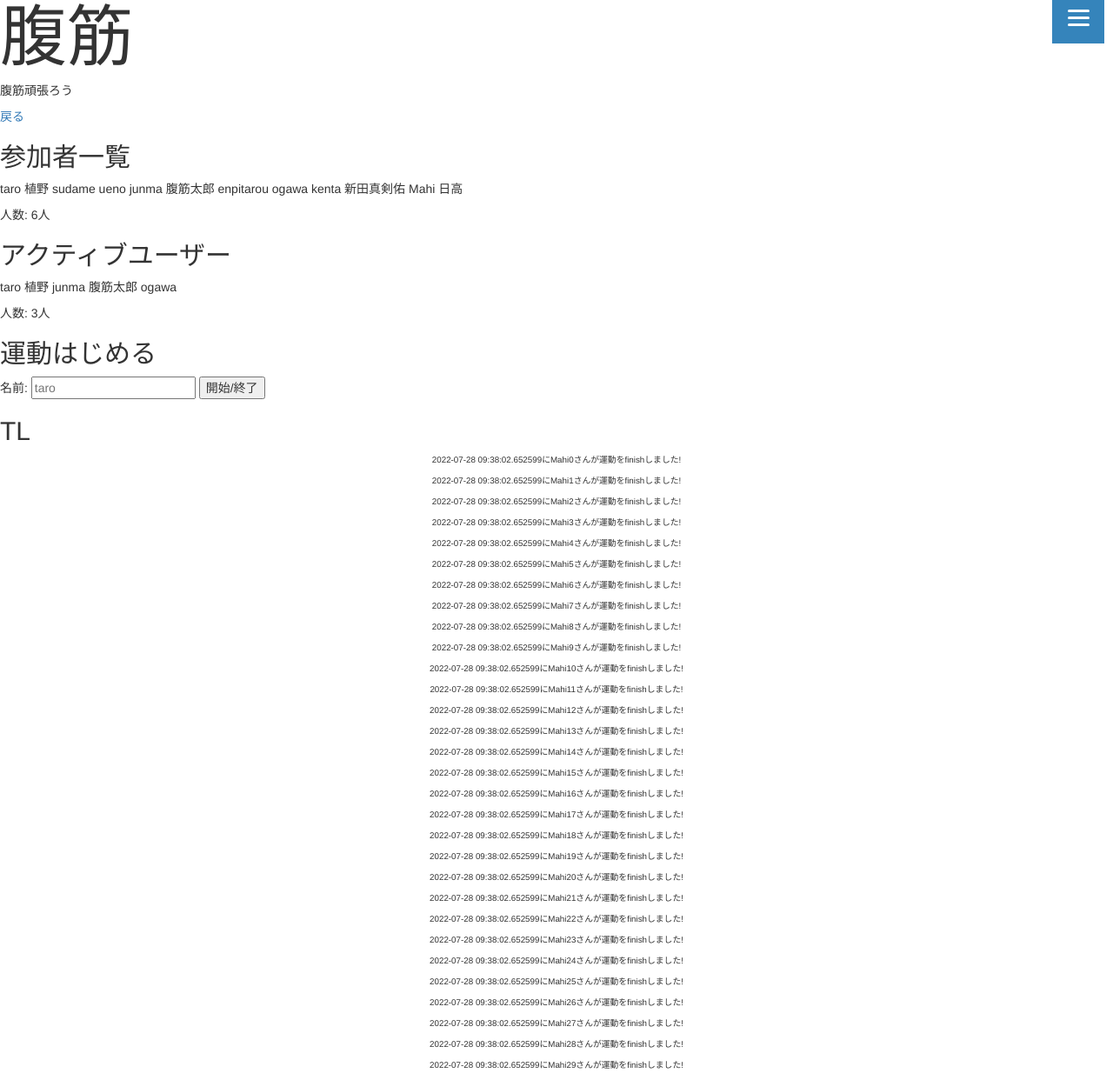
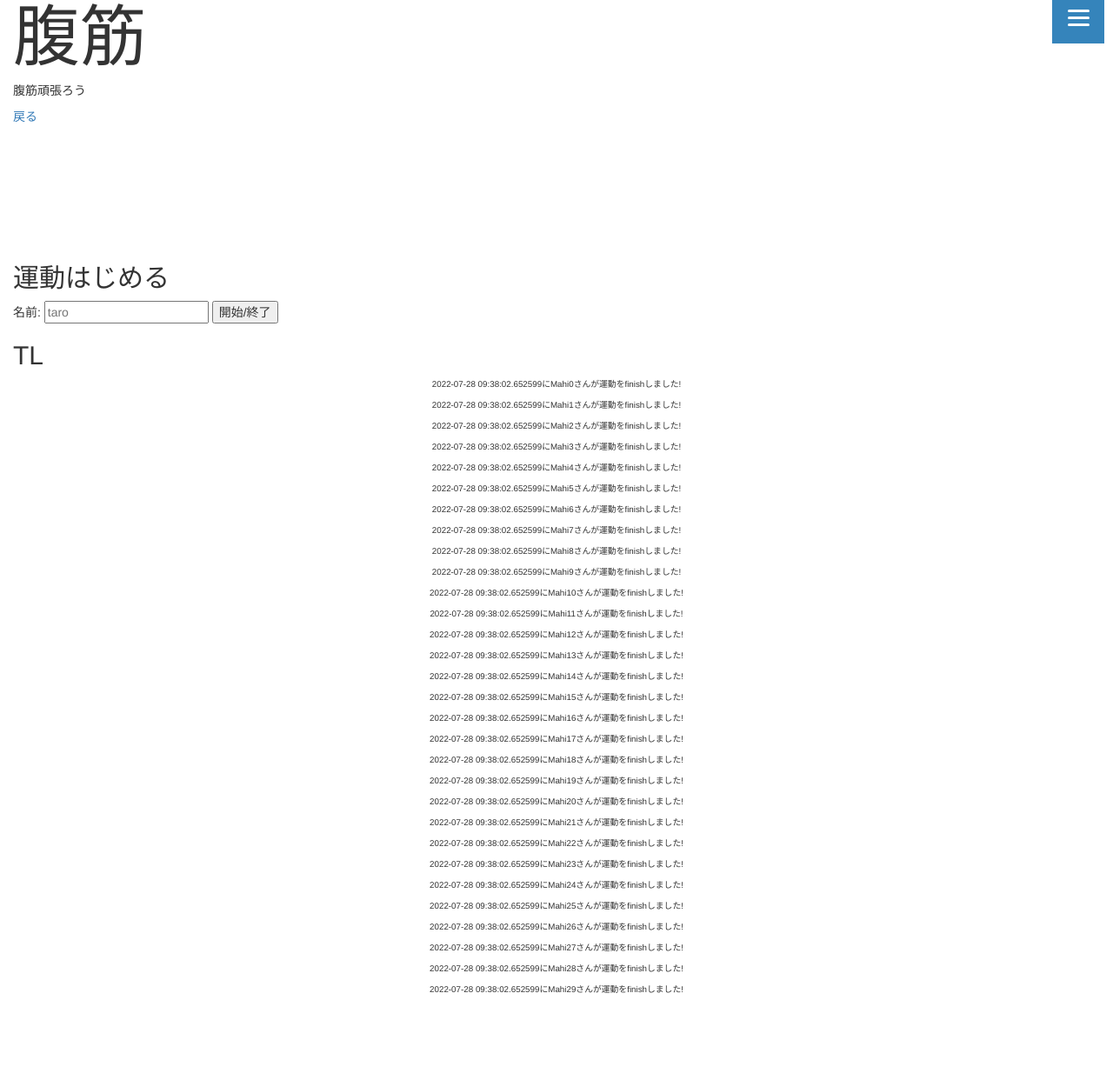
Before and after one commit to enpitut2022/MusclePower, a Flask app: page /detail_sub in a window 1280 px wide. Shown: the part 20-1262 px from the top of the page at 87% size. After the commit the page ends 1162 px from the top, so only its background shows below. Run offline with Flask 2, Linux system fonts and the light colour scheme; some libraries are stand-ins or nearby versions.

Commit message:
マージ等で整えた

```diff
--- a/app.py
+++ b/app.py
@@ -38,8 +38,8 @@
 # ルートページ(最初のページ)
 @app.route('/')
 def index():
-    teams = Team.query.all()
-    return render_template("index.html", teams = teams)
+    # teams = Team.query.all()
+    return render_template("index.html")# , teams = teams)
 
 # 各グループの詳細ページ
 @app.route('/detail/<int:id>')
@@ -94,4 +94,4 @@
 
 
 if __name__ == '__main__':
-    app.run()
+    app.run(debug=True)
--- a/static/css/style.css
+++ b/static/css/style.css
@@ -1,6 +1,16 @@
 h1{
     font-size:6vmax;
 }
+
+body{
+    margin: 15px;
+}
+
+form{
+    width: auto;
+}
+
+/*---サイドメニューCSS---*/
 
 .menu-btn {
     position: fixed;
--- a/templates/detail_sub.html
+++ b/templates/detail_sub.html
@@ -48,39 +48,21 @@
             </div>
         </header>
 
-<!-- 以前のハンバーガーメニュー(消してもいい)
-        <div class="hamburger">
-            <span></span>
-            <span></span>
-            <span></span>
-          </div>
-          <nav class="globalMenuSp">
-              <ul>
-                  <li><a href="#">Menu</a></li>
-                  <li><a href="#">Menu</a></li>
-                  <li><a href="#">Menu</a></li>
-                  <li><a href="#">Menu</a></li>
-                  <li><a href="#">Menu</a></li>
-                  <li><a href="#">Menu</a></li>
-              </ul>
-          </nav>
--->
         <h1>腹筋</h1>
         <p>腹筋頑張ろう</p>
         <a href="/">戻る</a>
 
-        <h2>参加者一覧</h2>
-        <p>
-            taro 植野 sudame ueno junma 腹筋太郎 enpitarou ogawa kenta 新田真剣佑 Mahi 日高
-        </p>
-        <p>人数: 6人</p>
-        <h2>
-            アクティブユーザー
-        </h2>
-        <p>
-            taro 植野 junma 腹筋太郎 ogawa
-        </p>
-        <p>人数: 3人</p>
+        <div class="flex-user">
+            <div class="user">
+                <p>参加者一覧</p>
+                <p>人数: 6人</p>
+            </div>
+            <div class="active-user">
+                <p>アクティブ</p>
+                <p>人数: 3人</p>
+            </div>
+        </div>
+
         <h2>運動はじめる</h2>
         <form action="/log" method="post">
             名前:
```
